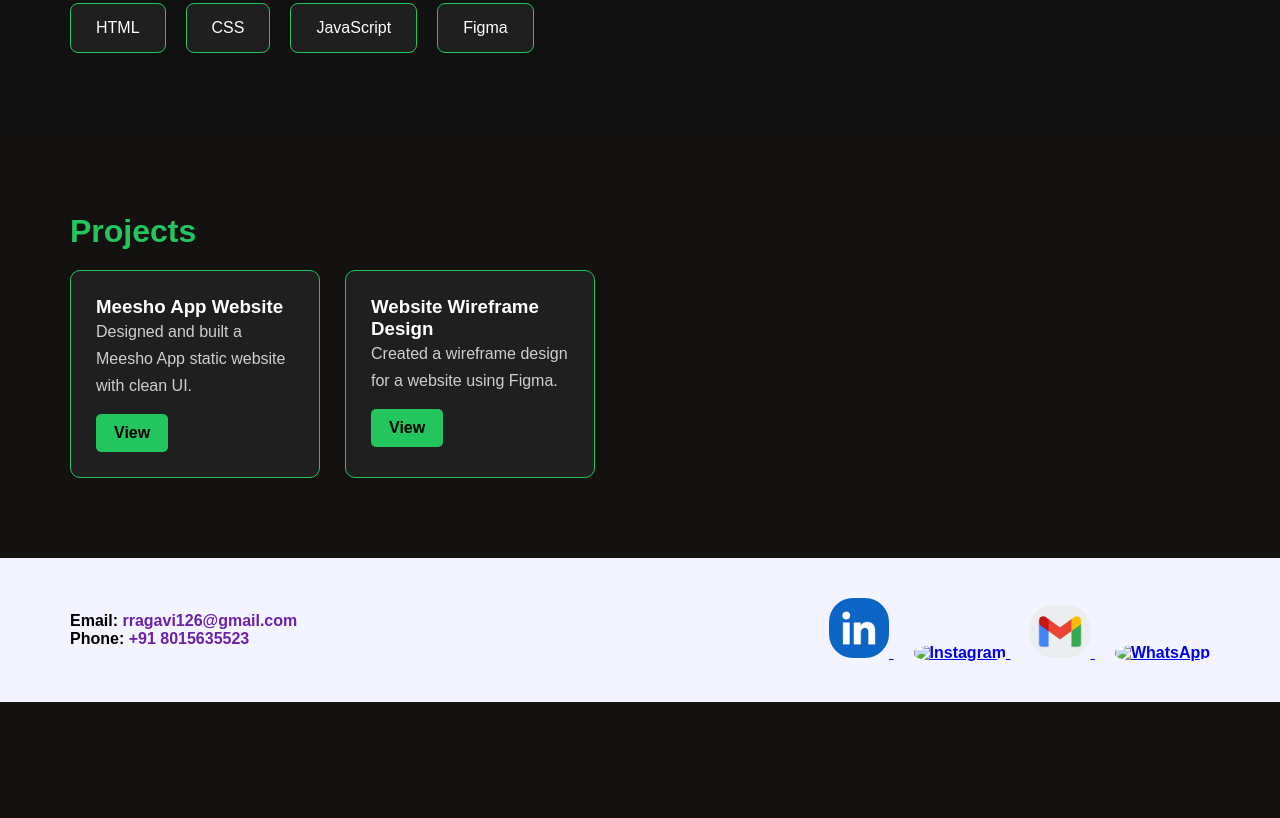
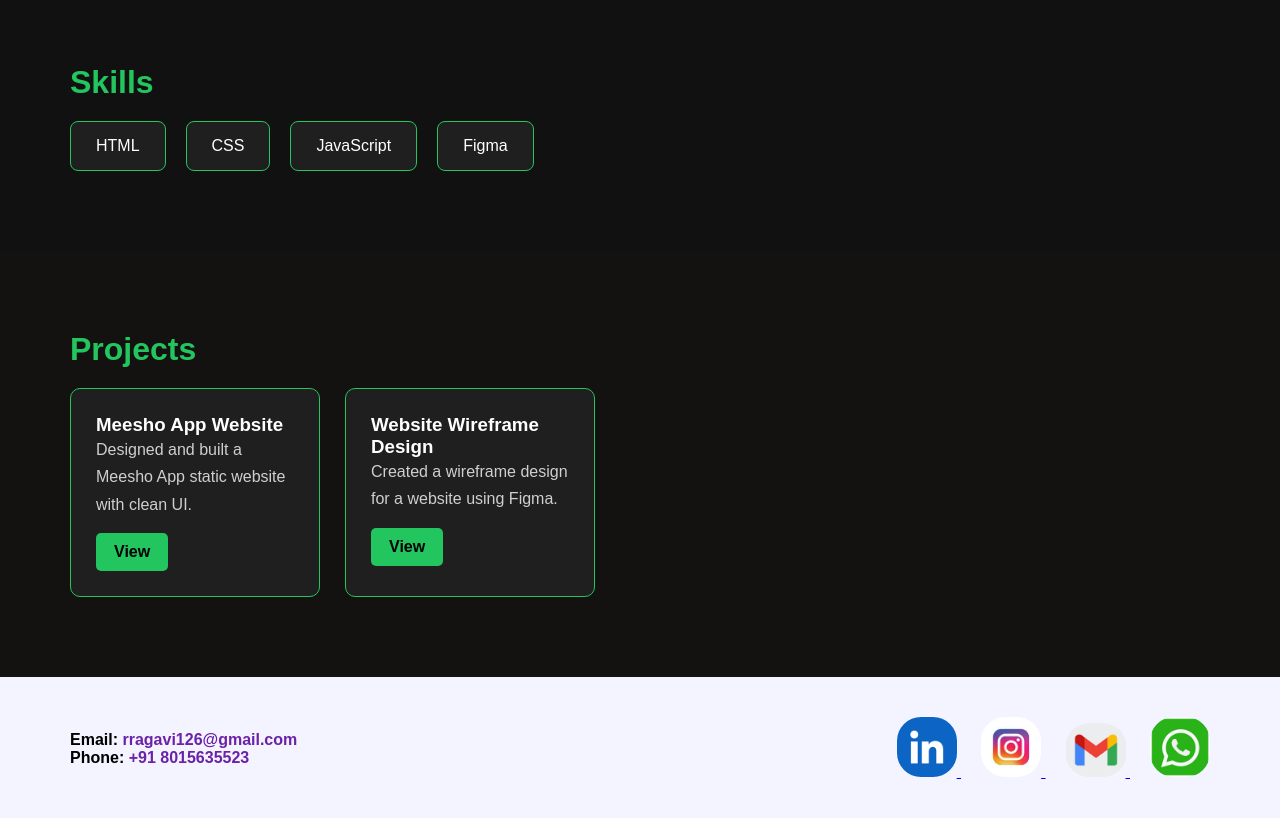
Before and after one commit to rragavi260-pixel/My-Portfolio-website, a plain HTML site: page index.html in a window 1280 px wide. Shown: the part 918-1736 px from the top of the page. Before the commit the page ends 1620 px from the top, so only its background shows below. Drawn offline with Linux system fonts and the light colour scheme; the site is published under a folder, as on GitHub Pages, so addresses that start at the root find nothing.

Commit message:
Update index.html

```diff
--- a/index.html
+++ b/index.html
@@ -34,7 +34,7 @@
     </div>
 
     <div class="hero-right">
-      <img src="/assets/Screenshot 2026-01-04 200709.png" alt="Profile">
+      <img src="./assets/Screenshot 2026-01-04 200709.png" alt="Profile">
     </div>
   </section>
 
@@ -96,7 +96,7 @@
   </a>
 
   <a href="https://www.instagram.com" target="_blank">
-    <img src="/assets/Instagram image.jpg" alt="Instagram">
+    <img src="./assets/Instagram image.jpg" alt="Instagram">
   </a>
 
   <a href="mailto:rragavi126@gmail.com">
@@ -104,7 +104,7 @@
   </a>
 
   <a href="https://wa.me/918015635523" target="_blank">
-    <img src="/assets/Whatsapp image.png" alt="WhatsApp">
+    <img src="./assets/Whatsapp image.png" alt="WhatsApp">
   </a>
 
 </div>
```
